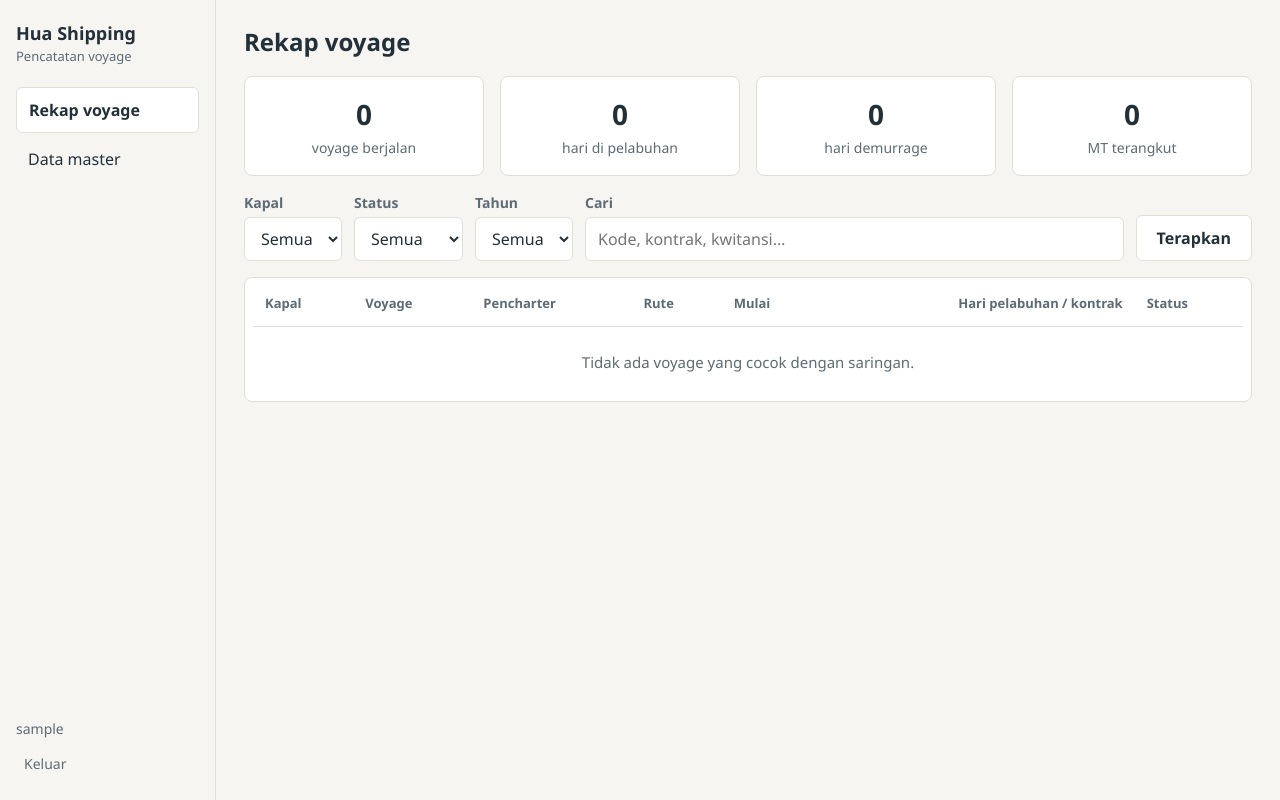
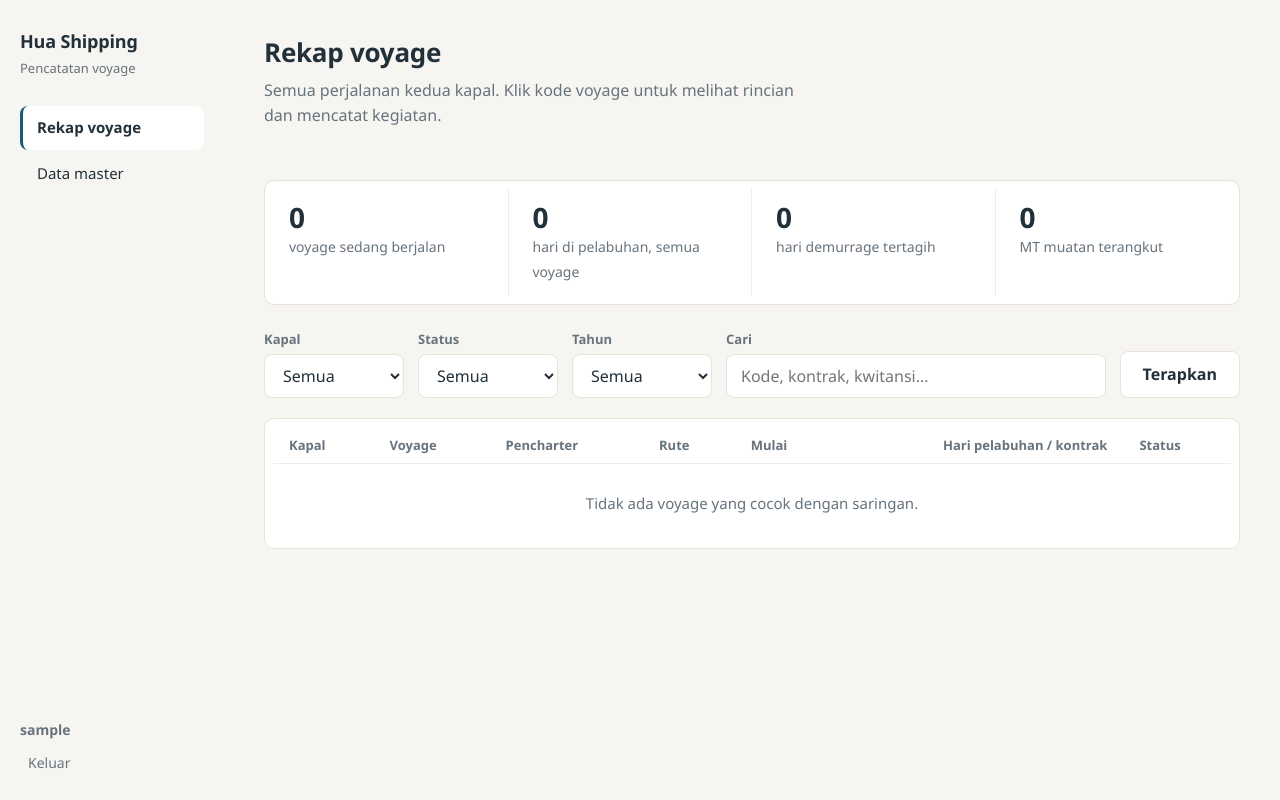
Before and after one commit to ethannchrstian/HuaShipping, a Django app: page / in a window 1280 px wide. Run offline with Django 5.2, Linux system fonts and the light colour scheme; the visitor is signed in with stand-in values (Sample User, id 1); data that the repository does not hold is empty; parts of the project's set-up code (start-up, migrations or seed data) failed here and were passed over.

Commit message:
UI polish pass: ledger-style summary, merged KPI bar, phrase labels, quieter borders, sailing/ongoing row marks; dev.bat starter; docs/11 UI guide

```diff
--- a/voyages/static/voyages/app.css
+++ b/voyages/static/voyages/app.css
@@ -1,15 +1,21 @@
 /* Hua Shipping — visual identity per DESIGN.md ("ledger on good paper").
-   Binding rules (docs/06): base 16px, tables >=15px, 44px targets, labeled
-   controls, visible focus, color never alone. */
+   Binding rules (docs/06): base 16px, tables >=14px, 44px targets, labeled
+   controls, visible focus, color never alone.
+   Polish pass 2026-07-10: hierarchy via size/weight/color, borders replaced
+   by spacing where possible, labels combined into phrases, ledger-style
+   summary (sources: NN/g & Pencil&Paper table patterns, GOV.UK, Refactoring UI). */
 
 :root {
   --paper: #f6f5f1;
   --card: #ffffff;
-  --line: #e2dfd6;
+  --line: #e7e4db;
+  --line-soft: #efede6;
   --ink: #22303a;
-  --ink-soft: #5d6b76;
+  --ink-soft: #67737d;
+  --ink-faint: #8b949c;
   --sea: #155e75;
   --sea-deep: #0e4256;
+  --sea-tint: #eaf2f5;
   --ok-bg: #eef4ee;  --ok-ink: #2e5e3a;
   --warn-bg: #fdf3e0; --warn-ink: #8a5a00;
   --bad-bg: #fdecea;  --bad-ink: #8f2f24;
@@ -22,166 +28,219 @@ body {
   font-family: "Segoe UI", Roboto, "Helvetica Neue", Arial, sans-serif;
   background: var(--paper);
   color: var(--ink);
-  line-height: 1.5;
+  line-height: 1.55;
 }
-a { color: var(--sea); }
-a:focus-visible, button:focus-visible, input:focus-visible, select:focus-visible {
+a { color: var(--sea); text-underline-offset: 2px; }
+a:focus-visible, button:focus-visible, input:focus-visible,
+select:focus-visible, textarea:focus-visible, tr:focus-visible {
   outline: 2px solid var(--sea);
   outline-offset: 2px;
+  border-radius: 2px;
 }
-h1 { font-size: 1.5rem; font-weight: 600; margin: 0 0 16px; }
-h2 { font-size: 1.125rem; font-weight: 600; margin: 0 0 12px; }
-h3 { font-size: 1rem; font-weight: 600; margin: 0 0 8px; }
+
+/* ---- type scale: hierarchy by size + weight, chrome recedes ---- */
+h1 { font-size: 1.625rem; font-weight: 650; letter-spacing: -0.01em; margin: 0; }
+h2 { font-size: 1.0625rem; font-weight: 650; margin: 0 0 14px; }
+h3 { font-size: 1rem; font-weight: 650; margin: 0 0 10px; }
+.page-head { margin-bottom: 28px; }
+.lead { color: var(--ink-soft); margin: 6px 0 0; max-width: 60ch; }
 
 /* ---- shell ---- */
 .shell { display: flex; min-height: 100vh; }
 .sidebar {
-  width: 216px; flex-shrink: 0;
-  display: flex; flex-direction: column;
-  padding: 20px 16px; gap: 20px;
-  border-right: 1px solid var(--line);
+  width: 224px; flex-shrink: 0;
+  display: flex; flex-direction: column; gap: 28px;
+  padding: 28px 20px 20px;
 }
-.brand-name { display: block; font-weight: 600; font-size: 1.125rem; }
-.brand-sub { display: block; color: var(--ink-soft); font-size: 0.8125rem; }
-.sidebar nav { display: flex; flex-direction: column; gap: 4px; }
+.brand-name { display: block; font-weight: 650; font-size: 1.125rem; letter-spacing: -0.01em; }
+.brand-sub { display: block; color: var(--ink-soft); font-size: 0.8125rem; margin-top: 2px; }
+.sidebar nav { display: flex; flex-direction: column; gap: 2px; }
 .sidebar nav a {
-  display: block; padding: 10px 12px; min-height: 44px;
-  border-radius: 6px; text-decoration: none; color: var(--ink);
+  display: flex; align-items: center; min-height: 44px;
+  padding: 8px 14px; border-radius: 8px;
+  text-decoration: none; color: var(--ink); font-size: 0.9375rem;
+  border-left: 3px solid transparent;
 }
-.sidebar nav a[aria-current="page"] { background: var(--card); border: 1px solid var(--line); font-weight: 600; }
 .sidebar nav a:hover { background: var(--card); }
+.sidebar nav a[aria-current="page"] {
+  background: var(--card); border-left-color: var(--sea); font-weight: 650;
+}
 .sidebar-foot { margin-top: auto; font-size: 0.875rem; color: var(--ink-soft); }
-.user-name { display: block; margin-bottom: 8px; }
-.content { flex: 1; padding: 24px 28px; max-width: 1080px; }
+.user-name { display: block; margin-bottom: 6px; font-weight: 600; }
+.content { flex: 1; padding: 32px 40px 48px; max-width: 1120px; }
 
 @media (max-width: 760px) {
   .shell { flex-direction: column; }
   .sidebar {
-    width: auto; flex-direction: row; align-items: center;
-    border-right: 0; border-bottom: 1px solid var(--line); padding: 12px 16px;
+    width: auto; flex-direction: row; align-items: center; gap: 16px;
+    border-bottom: 1px solid var(--line); padding: 10px 16px;
   }
   .sidebar nav { flex-direction: row; }
-  .sidebar-foot { margin-top: 0; margin-left: auto; display: flex; align-items: center; gap: 8px; }
+  .sidebar nav a { border-left: 0; }
+  .sidebar nav a[aria-current="page"] { border: 1px solid var(--line); }
+  .sidebar-foot { margin: 0 0 0 auto; display: flex; align-items: center; gap: 10px; }
   .user-name { margin: 0; }
-  .content { padding: 16px; }
+  .content { padding: 20px 16px 40px; }
 }
 
-/* ---- cards ---- */
+/* ---- cards: hairline + air; sections separated by space, not chrome ---- */
 .card {
   background: var(--card);
   border: 1px solid var(--line);
-  border-radius: 8px;
-  padding: 16px 20px;
-  margin-bottom: 16px;
+  border-radius: 10px;
+  padding: 20px 24px;
+  margin-bottom: 24px;
 }
 
 /* ---- buttons ---- */
 .btn {
-  display: inline-block; min-height: 44px; padding: 10px 20px;
-  border-radius: 6px; border: 1px solid transparent;
+  display: inline-flex; align-items: center; justify-content: center;
+  min-height: 44px; padding: 10px 22px;
+  border-radius: 8px; border: 1px solid transparent;
   font: inherit; font-weight: 600; cursor: pointer; text-decoration: none;
 }
 .btn-primary { background: var(--sea); color: #fff; }
 .btn-primary:hover { background: var(--sea-deep); }
 .btn-secondary { background: var(--card); color: var(--ink); border-color: var(--line); }
-.btn-secondary:hover { border-color: var(--ink-soft); }
+.btn-secondary:hover { border-color: var(--ink-faint); }
 .btn-ghost { background: none; color: var(--ink-soft); border: 0; padding: 6px 8px; min-height: 0; cursor: pointer; font: inherit; }
 .btn-ghost:hover { color: var(--ink); text-decoration: underline; }
 .btn-wide { width: 100%; }
 
-/* ---- chips ---- */
+/* ---- chips: word first, tint second ---- */
 .chip {
-  display: inline-block; padding: 2px 10px; border-radius: 4px;
+  display: inline-flex; align-items: center; gap: 6px;
+  padding: 3px 10px; border-radius: 999px;
   font-size: 0.8125rem; font-weight: 600; white-space: nowrap;
 }
-.chip::before { content: "● "; font-size: 0.625rem; vertical-align: 1px; }
-.chip-ongoing { background: #e7f0f4; color: var(--sea-deep); }
+.chip::before { content: ""; width: 7px; height: 7px; border-radius: 50%; background: currentColor; }
+.chip-ongoing { background: var(--sea-tint); color: var(--sea-deep); }
 .chip-done { background: var(--ok-bg); color: var(--ok-ink); }
-.chip-locked { background: var(--paper); color: var(--ink-soft); border: 1px solid var(--line); }
+.chip-locked { background: none; color: var(--ink-soft); border: 1px solid var(--line); }
 
 /* ---- messages ---- */
-.messages { margin-bottom: 16px; }
-.message { padding: 12px 16px; border-radius: 6px; border: 1px solid var(--line); margin-bottom: 8px; }
-.message-success { background: var(--ok-bg); color: var(--ok-ink); border-color: #cfe0cf; }
-.message-error { background: var(--bad-bg); color: var(--bad-ink); border-color: #eccfcb; }
+.messages { margin-bottom: 20px; }
+.message { padding: 12px 18px; border-radius: 8px; margin-bottom: 8px; font-weight: 500; }
+.message-success { background: var(--ok-bg); color: var(--ok-ink); }
+.message-error { background: var(--bad-bg); color: var(--bad-ink); }
 
-/* ---- tables ---- */
+/* ---- tables: left text, right numbers, hairlines only, roomy rows ---- */
 table { width: 100%; border-collapse: collapse; font-size: 0.9375rem; }
-th, td { text-align: left; padding: 12px 12px; border-bottom: 1px solid var(--line); }
-th { color: var(--ink-soft); font-weight: 600; font-size: 0.8125rem; }
-tbody tr { min-height: 44px; }
-tbody tr:hover { background: #fbfaf7; }
+th, td { text-align: left; padding: 13px 16px; border-bottom: 1px solid var(--line-soft); }
+th {
+  color: var(--ink-soft); font-weight: 600; font-size: 0.8125rem;
+  padding-top: 8px; padding-bottom: 8px;
+}
+td { font-variant-numeric: tabular-nums; }
+tbody tr:hover { background: #faf9f5; }
 tbody tr:last-child td { border-bottom: 0; }
-.num { text-align: right; font-variant-numeric: tabular-nums; }
-.table-card { padding: 4px 8px; }
-.row-link { font-weight: 600; }
-.empty { color: var(--ink-soft); text-align: center; padding: 24px; }
-.over { color: var(--bad-ink); font-weight: 600; }
-.over-note { font-size: 0.8125rem; margin-left: 4px; }
+.num { text-align: right; }
+th.num { text-align: right; }
+.table-card { padding: 8px 8px 4px; }
+.row-link { font-weight: 650; text-decoration: none; }
+.row-link:hover { text-decoration: underline; }
+.empty { color: var(--ink-soft); text-align: center; padding: 28px; }
+.over { color: var(--bad-ink); font-weight: 650; }
+.over-note { font-size: 0.8125rem; margin-left: 4px; font-weight: 600; }
 
-/* ---- voyage list ---- */
-.vessel-cards { display: grid; grid-template-columns: repeat(auto-fit, minmax(280px, 1fr)); gap: 16px; }
-.vessel-name { font-size: 1rem; margin-bottom: 8px; }
-.vessel-now { margin: 0 0 4px; display: flex; gap: 8px; align-items: center; }
-.vessel-phase { margin: 0 0 4px; color: var(--ink-soft); }
-.vessel-phase em { font-style: normal; color: var(--sea-deep); }
-.vessel-port { margin: 0; }
-.kpis { display: grid; grid-template-columns: repeat(auto-fit, minmax(150px, 1fr)); gap: 16px; }
-.kpi { text-align: center; }
-.kpi-value { display: block; font-size: 1.75rem; font-weight: 600; font-variant-numeric: tabular-nums; }
+/* ---- rekap: vessel cards ---- */
+.vessel-cards { display: grid; grid-template-columns: repeat(auto-fit, minmax(300px, 1fr)); gap: 20px; margin-bottom: 24px; }
+.vessel-card { margin-bottom: 0; }
+.vessel-name { font-size: 0.875rem; font-weight: 600; color: var(--ink-soft); margin: 0 0 10px; }
+.vessel-now { margin: 0 0 6px; display: flex; gap: 10px; align-items: center; }
+.vessel-now a { font-size: 1.25rem; font-weight: 650; text-decoration: none; }
+.vessel-now a:hover { text-decoration: underline; }
+.vessel-phase { margin: 0 0 2px; }
+.vessel-phase em { font-style: normal; color: var(--sea-deep); font-weight: 600; }
+.vessel-port { margin: 0; color: var(--ink-soft); font-size: 0.9375rem; }
+.vessel-port strong { color: var(--ink); font-variant-numeric: tabular-nums; }
+
+/* ---- rekap: one KPI bar instead of four floating boxes ---- */
+.kpi-bar {
+  display: grid; grid-template-columns: repeat(auto-fit, minmax(160px, 1fr));
+  padding: 8px 0; margin-bottom: 24px;
+}
+.kpi { padding: 12px 24px; border-right: 1px solid var(--line-soft); }
+.kpi:last-child { border-right: 0; }
+.kpi-value { display: block; font-size: 1.75rem; font-weight: 650; font-variant-numeric: tabular-nums; line-height: 1.2; }
 .kpi-label { color: var(--ink-soft); font-size: 0.875rem; }
 
-.filters { display: flex; flex-wrap: wrap; gap: 12px; align-items: flex-end; margin-bottom: 16px; }
-.filters .field { margin: 0; }
-.field { display: flex; flex-direction: column; gap: 4px; margin-bottom: 12px; }
-.field-grow { flex: 1; min-width: 200px; }
-.field label { font-size: 0.875rem; font-weight: 600; color: var(--ink-soft); }
+/* ---- filters ---- */
+.filters {
+  display: flex; flex-wrap: wrap; gap: 14px; align-items: flex-end;
+  margin-bottom: 20px;
+}
+.filters .field { margin: 0; min-width: 140px; }
+.field { display: flex; flex-direction: column; gap: 5px; margin-bottom: 14px; }
+.field-grow { flex: 1; min-width: 220px; }
+.field label { font-size: 0.8125rem; font-weight: 600; color: var(--ink-soft); }
 input, select, textarea {
   font: inherit; color: var(--ink);
-  min-height: 44px; padding: 8px 12px;
-  border: 1px solid var(--line); border-radius: 6px; background: var(--card);
+  min-height: 44px; padding: 8px 14px;
+  border: 1px solid var(--line); border-radius: 8px; background: var(--card);
 }
-.field-error { color: var(--bad-ink); font-size: 0.875rem; margin: 4px 0 0; }
+input:hover, select:hover { border-color: var(--ink-faint); }
+.field-error { color: var(--bad-ink); font-size: 0.875rem; margin: 4px 0 0; font-weight: 500; }
 .hint { color: var(--ink-soft); font-size: 0.8125rem; margin: 4px 0 0; }
 
-/* ---- voyage detail ---- */
-.crumbs { font-size: 0.875rem; color: var(--ink-soft); margin: 0 0 8px; }
-.detail-head { margin-bottom: 16px; }
-.head-vessel { font-weight: 400; color: var(--ink-soft); font-size: 1rem; margin-left: 8px; }
-.head-meta { display: flex; flex-wrap: wrap; gap: 12px; align-items: center; margin: 4px 0 12px; color: var(--ink-soft); }
-.head-refs { display: flex; flex-wrap: wrap; gap: 24px; margin: 0; }
+/* ---- detail: header ---- */
+.crumbs { font-size: 0.875rem; color: var(--ink-soft); margin: 0 0 10px; }
+.crumbs a { color: var(--ink-soft); }
+.detail-head { margin-bottom: 28px; }
+.head-vessel { font-weight: 450; color: var(--ink-soft); font-size: 1.0625rem; margin-left: 10px; }
+.head-meta { display: flex; flex-wrap: wrap; gap: 14px; align-items: center; margin: 10px 0 16px; color: var(--ink-soft); }
+.head-refs { display: flex; flex-wrap: wrap; gap: 12px 40px; margin: 0; }
 .head-refs dt { font-size: 0.8125rem; color: var(--ink-soft); }
 .head-refs dd { margin: 0; font-weight: 600; font-variant-numeric: tabular-nums; }
 
-.summary-strip { display: grid; grid-template-columns: repeat(auto-fit, minmax(180px, 1fr)); gap: 16px; }
-.sum-card { margin-bottom: 0; }
-.summary-strip { margin-bottom: 16px; }
-.sum-label { display: block; font-size: 0.8125rem; color: var(--ink-soft); }
-.sum-value { display: block; font-size: 1.375rem; font-weight: 600; font-variant-numeric: tabular-nums; }
-.sum-note { display: block; font-size: 0.8125rem; color: var(--ink-soft); }
-.sum-total { border-color: var(--sea); }
-.sum-demurrage { border-color: var(--bad-ink); }
-.sum-demurrage .sum-value { color: var(--bad-ink); }
+/* ---- detail: ledger-style day summary ---- */
+.ledger { padding: 8px 24px; }
+.ledger-row {
+  display: flex; justify-content: space-between; align-items: baseline; gap: 16px;
+  padding: 13px 0; border-bottom: 1px solid var(--line-soft);
+}
+.ledger-row:last-child { border-bottom: 0; }
+.ledger-label { color: var(--ink-soft); }
+.ledger-value { font-weight: 650; font-variant-numeric: tabular-nums; text-align: right; }
+.ledger-note { display: block; font-size: 0.8125rem; color: var(--ink-faint); font-weight: 450; }
+.ledger-total .ledger-label { color: var(--ink); font-weight: 650; }
+.ledger-total .ledger-value { font-size: 1.25rem; }
+.ledger-demurrage .ledger-value { color: var(--bad-ink); }
+.ledger-note.over { color: var(--bad-ink); font-weight: 600; }
 
-.timeline .ongoing-row { background: #f0f6f8; }
-.warning-row td { font-size: 0.875rem; padding-top: 8px; padding-bottom: 8px; }
-.warning-gap td { background: var(--warn-bg); color: var(--warn-ink); border-left: 3px solid var(--warn-ink); }
-.warning-overlap td { background: var(--bad-bg); color: var(--bad-ink); border-left: 3px solid var(--bad-ink); }
+/* ---- detail: timeline ---- */
+.timeline th { position: sticky; top: 0; background: var(--card); }
+.timeline .ongoing-row td { background: var(--sea-tint); }
+.timeline .sailing-row td:first-child { box-shadow: inset 3px 0 0 #b9cdd6; }
+.warning-row td { font-size: 0.875rem; padding-top: 9px; padding-bottom: 9px; }
+.warning-gap td { background: var(--warn-bg); color: var(--warn-ink); box-shadow: inset 3px 0 0 var(--warn-ink); }
+.warning-overlap td { background: var(--bad-bg); color: var(--bad-ink); box-shadow: inset 3px 0 0 var(--bad-ink); }
 .note-cell { color: var(--ink-soft); font-size: 0.875rem; }
 
-.entry-row { border-top: 2px solid var(--line); margin-top: 8px; padding-top: 16px; }
-.entry-grid { display: grid; grid-template-columns: repeat(auto-fit, minmax(200px, 1fr)); gap: 12px; }
+/* ---- detail: entry panel (S5) ---- */
+.entry-row {
+  background: var(--paper); border: 1px solid var(--line); border-radius: 10px;
+  margin-top: 20px; padding: 20px 24px;
+}
+.entry-row .hint-top { margin: -4px 0 16px; }
+.entry-grid { display: grid; grid-template-columns: repeat(auto-fit, minmax(210px, 1fr)); gap: 14px 16px; }
+.entry-row .field { margin-bottom: 0; }
+.entry-row .btn { margin-top: 16px; }
+.entry-row input, .entry-row select { background: var(--card); }
 
 /* ---- login ---- */
-.login-page { display: grid; place-items: center; min-height: 100vh; padding: 16px; }
-.login-card { width: 100%; max-width: 380px; padding: 32px; }
-.login-card .brand-sub { margin-bottom: 20px; }
-.login-card form { margin-top: 16px; }
+.login-page { display: grid; place-items: center; min-height: 100vh; padding: 16px; background: var(--paper); }
+.login-card { width: 100%; max-width: 400px; padding: 36px; }
+.login-card .brand-name { font-size: 1.375rem; }
+.login-card .brand-sub { margin-bottom: 8px; }
+.login-card form { margin-top: 20px; }
+.login-card .field-error { margin-bottom: 8px; }
 
 @media (prefers-reduced-motion: no-preference) {
   .btn, .sidebar nav a { transition: background-color 120ms ease, border-color 120ms ease; }
 }
 @media print {
-  .sidebar, .filters, .entry-row { display: none; }
+  .sidebar, .filters, .entry-row, .messages { display: none; }
   .content { padding: 0; max-width: none; }
+  .card { border: 0; padding: 0; }
 }
--- a/voyages/templates/voyages/voyage_list.html
+++ b/voyages/templates/voyages/voyage_list.html
@@ -1,7 +1,10 @@
 {% extends "base.html" %}
 {% block title %}Rekap voyage{% endblock %}
 {% block content %}
-<h1>Rekap voyage</h1>
+<div class="page-head">
+  <h1>Rekap voyage</h1>
+  <p class="lead">Semua perjalanan kedua kapal. Klik kode voyage untuk melihat rincian dan mencatat kegiatan.</p>
+</div>
 
 <section class="vessel-cards" aria-label="Posisi kapal saat ini">
   {% for c in cards %}
@@ -21,11 +24,11 @@
   {% endfor %}
 </section>
 
-<section class="kpis" aria-label="Ringkasan">
-  <div class="card kpi"><span class="kpi-value">{{ kpis.ongoing }}</span><span class="kpi-label">voyage berjalan</span></div>
-  <div class="card kpi"><span class="kpi-value">{{ kpis.port_days }}</span><span class="kpi-label">hari di pelabuhan</span></div>
-  <div class="card kpi"><span class="kpi-value">{{ kpis.dem_days }}</span><span class="kpi-label">hari demurrage</span></div>
-  <div class="card kpi"><span class="kpi-value">{{ kpis.mt }}</span><span class="kpi-label">MT terangkut</span></div>
+<section class="card kpi-bar" aria-label="Ringkasan angka">
+  <div class="kpi"><span class="kpi-value">{{ kpis.ongoing }}</span><span class="kpi-label">voyage sedang berjalan</span></div>
+  <div class="kpi"><span class="kpi-value">{{ kpis.port_days }}</span><span class="kpi-label">hari di pelabuhan, semua voyage</span></div>
+  <div class="kpi"><span class="kpi-value">{{ kpis.dem_days }}</span><span class="kpi-label">hari demurrage tertagih</span></div>
+  <div class="kpi"><span class="kpi-value">{{ kpis.mt }}</span><span class="kpi-label">MT muatan terangkut</span></div>
 </section>
 
 <form method="get" class="filters" aria-label="Saring daftar">
```
Also changed, not shown: DESIGN.md (+15 -2 lines), docs/11-ui-guide.md (added, +116 -0 lines), voyages/templates/voyages/voyage_detail.html (+25 -15 lines), 1 other file.
